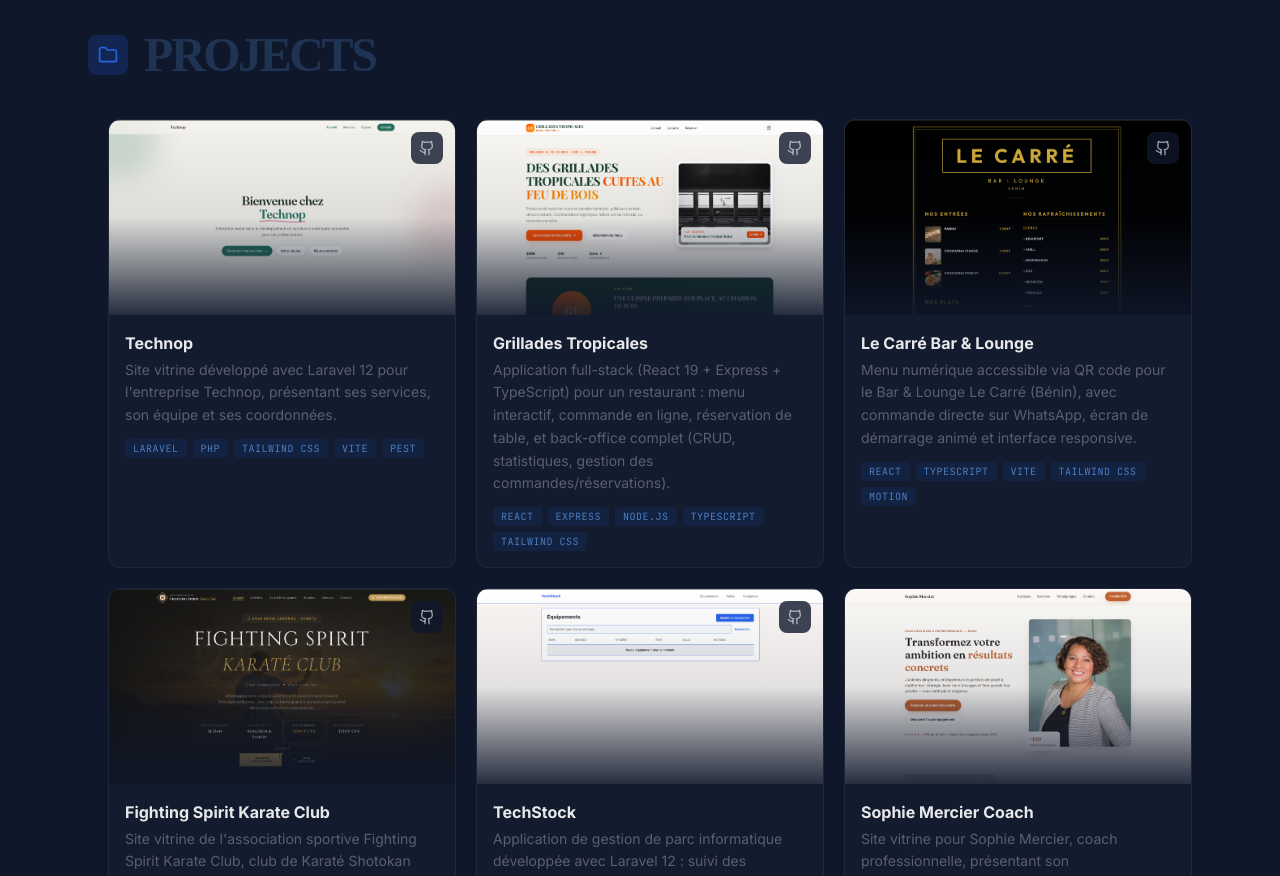
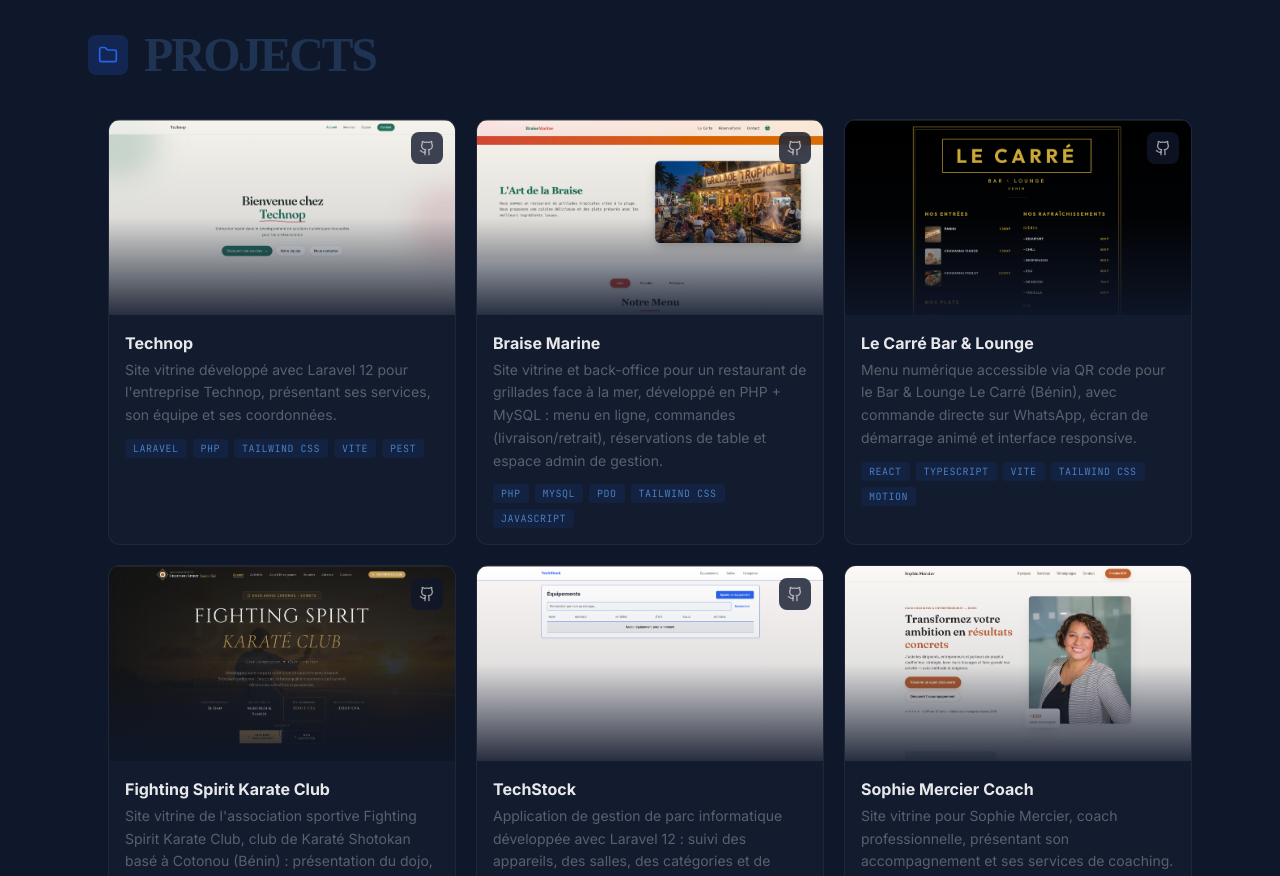
Before and after one commit to adariori/Portefolio, a React (Vite) app: page / in a window 1280 px wide. Shown: the part 1360-2236 px from the top of the page. Built offline with nearby package versions, Linux system fonts and the light colour scheme; no server answers; a web font is replaced by a local one.

Commit message:
Remplace le projet Grillades Tropicales par Braise Marine

```diff
--- a/src/data.ts
+++ b/src/data.ts
@@ -28,12 +28,12 @@ export const PROJECTS: Project[] = [
     repoUrl: "https://github.com/adariori/Technop"
   },
   {
-    name: "Grillades Tropicales",
-    description: "Application full-stack (React 19 + Express + TypeScript) pour un restaurant : menu interactif, commande en ligne, réservation de table, et back-office complet (CRUD, statistiques, gestion des commandes/réservations).",
-    image: "/Grillades-tropicales.png",
-    tags: ["React", "Express", "Node.js", "TypeScript", "Tailwind CSS"],
-    demoUrl: "https://gt-one-phi.vercel.app/",
-    repoUrl: "https://github.com/adariori/GT"
+    name: "Braise Marine",
+    description: "Site vitrine et back-office pour un restaurant de grillades face à la mer, développé en PHP + MySQL : menu en ligne, commandes (livraison/retrait), réservations de table et espace admin de gestion.",
+    image: "/braise.png",
+    tags: ["PHP", "MySQL", "PDO", "Tailwind CSS", "JavaScript"],
+    demoUrl: "https://braise-marine-8ic7.vercel.app/frontend/includes/index.php",
+    repoUrl: "https://github.com/adariori/braise_marine"
   },
   {
     name: "Le Carré Bar & Lounge",
```
Also changed, not shown: public/braise.png (added).
